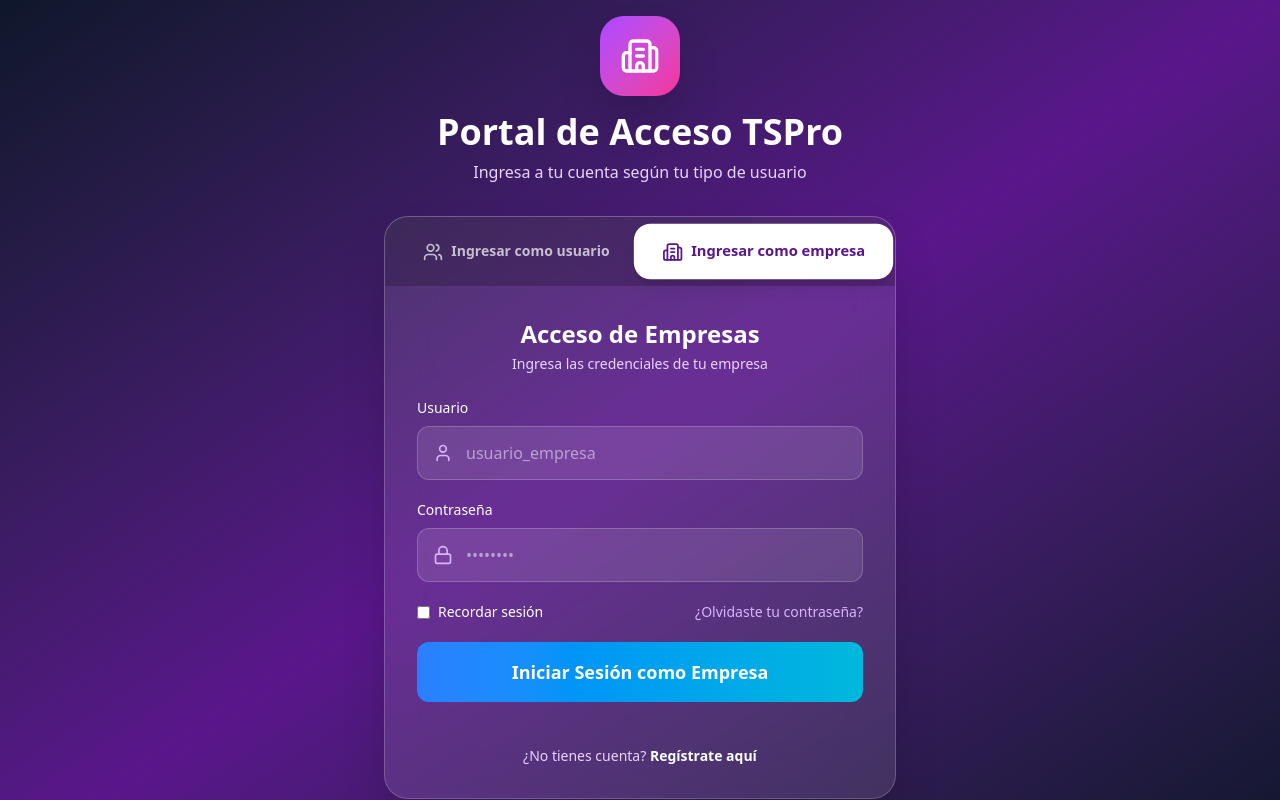
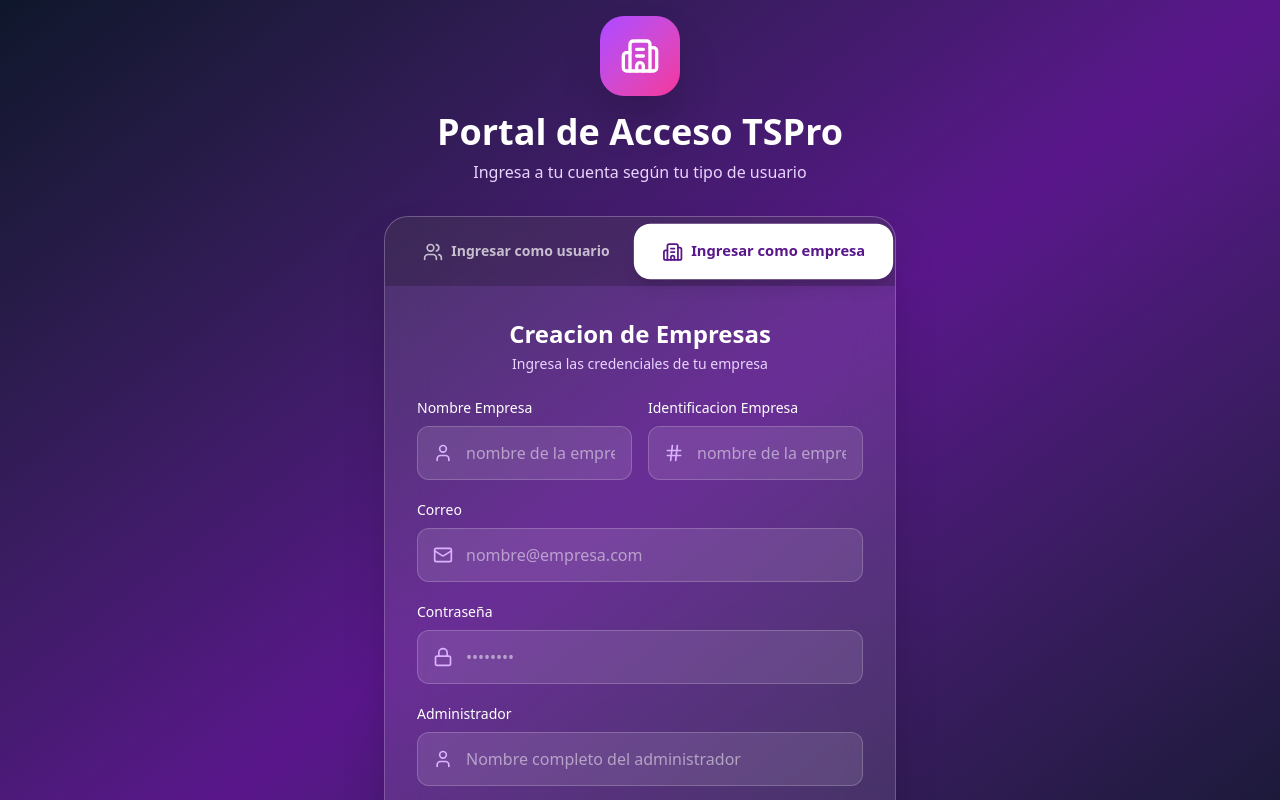
Before and after one commit to Larrymolina25/TSPro, a React (Vite) app: page /auth in a window 1280 px wide. Both pictures are taken after a click on the button "Ingresar como empresa". Shown: the top 800 px of the page. Built offline with nearby package versions, Linux system fonts and the light colour scheme.

Commit message:
vista de login terminada

```diff
--- a/package.json
+++ b/package.json
@@ -17,6 +17,7 @@
     "react-dom": "^19.2.0",
     "react-hook-form": "^7.66.1",
     "react-router-dom": "^7.9.6",
+    "uuid": "^13.0.0",
     "zustand": "^5.0.8"
   },
   "devDependencies": {
--- a/src/App.jsx
+++ b/src/App.jsx
@@ -1,5 +1,5 @@
 import { BrowserRouter, Route, Routes } from 'react-router'
-import { Auth, Index } from './pages'
+import { Auth, Dashboard, Index } from './pages'
 
 const App = () => {
   return (
@@ -9,6 +9,10 @@
           path='/'
           element={<Index />}
         />
+        <Route
+          path='/dashboard'
+          element={<Dashboard />}
+        ></Route>
         {/* <Route path="/" element={<Index />} /> <Route path="/dashboard" element={<Dashboard />}> <Route path="users" element={<Users />} />
             <Route path="surveys" element={<Surveys />} />
           </Route>
--- /dev/null
+++ b/src/lib/index.js
@@ -0,0 +1 @@
+export * from './store'
--- /dev/null
+++ b/src/lib/store/zustandStore.js
@@ -0,0 +1,27 @@
+import { create } from 'zustand'
+import { persist } from 'zustand/middleware'
+
+// import { createAuthSlice } from './slices/auth.slice'
+import { createUsersSlice } from './slices/users.slice'
+import { createSurveysSlice } from './slices/surveys.slice'
+import { createCompaniesSlice } from './slices/companies.slice'
+
+export const useAppStore = create(
+  persist(
+    (set, get) => ({
+      //   ...createAuthSlice(set, get),
+      ...createUsersSlice(set, get),
+      ...createCompaniesSlice(set, get),
+      ...createSurveysSlice(set, get),
+    }),
+    {
+      name: 'app-storage',
+      partialize: (state) => ({
+        // loggedUser: state.loggedUser,
+        usersByCompany: state.usersByCompany,
+        companies: state.companies,
+        surveysByCompany: state.surveysByCompany,
+      }),
+    }
+  )
+)
--- a/src/pages/Auth.jsx
+++ b/src/pages/Auth.jsx
@@ -1,53 +1,84 @@
-// Importamos React y el hook useState para manejar estados
 import { useState } from 'react'
 
-// Importamos iconos desde lucide-react
 import { Building2, Mail, Lock, User, Hash, Users } from 'lucide-react'
+import { v4 as uuid } from 'uuid'
+
+import { useAppStore } from '../lib/store/zustandStore'
+import { useNavigate } from 'react-router-dom'
 
 const Auth = () => {
+  const navigate = useNavigate()
+  const users = useAppStore((state) => state.users)
+  const addCompany = useAppStore((state) => state.addCompany)
+  const addUser = useAppStore((state) => state.addUser)
+
   // TAB ACTIVO (usuarios o empresas)
   const [activeTab, setActiveTab] = useState('usuarios')
 
   // ESTADO para el formulario de usuarios
   const [usuariosData, setUsuariosData] = useState({
-    empresa: '',
-    identificacion: '',
     correo: '',
     password: '',
   })
 
   // ESTADO para el formulario de empresas
   const [empresasData, setEmpresasData] = useState({
-    usuario: '',
+    nombreEmpresa: '',
+    correo: '',
     password: '',
+    identificacion: '',
+    admin: '',
   })
 
   // VALIDACIÓN del login de Usuarios
   const handleLoginUsuarios = () => {
-    // Verifica que todos los campos estén llenos
-    if (
-      usuariosData.empresa &&
-      usuariosData.identificacion &&
-      usuariosData.correo &&
-      usuariosData.password
-    ) {
-      alert('✓ Login de Usuario exitoso')
-      console.log('Datos Usuario:', usuariosData)
-      // Aquí podrías redireccionar: navigate('/dashboard-usuarios')
-    } else {
+    if (!usuariosData.correo || !usuariosData.password) {
       alert('⚠ Por favor completa todos los campos')
+      return
     }
+
+    const currentUser = users?.find(
+      (user) => user?.correo === usuariosData?.correo && user?.password === usuariosData?.password
+    )
+
+    if (!currentUser || !currentUser?.active) {
+      alert('⚠ Usuario o contraseña incorrectos, o usuario inactivo')
+      return
+    }
+
+    alert('✓ Login de Usuario exitoso')
+    localStorage.setItem('currentUser', JSON.stringify(currentUser))
+    navigate('/dashboard')
   }
 
   // VALIDACIÓN del login de Empresas
   const handleLoginEmpresas = () => {
-    if (empresasData.usuario && empresasData.password) {
-      alert('✓ Login de Empresa exitoso')
-      console.log('Datos Empresa:', empresasData)
-      // Aquí podrías redireccionar: navigate('/dashboard-empresas')
-    } else {
+    if (
+      !empresasData.correo ||
+      !empresasData.password ||
+      !empresasData.nombreEmpresa ||
+      !empresasData.identificacion ||
+      !empresasData.admin
+    ) {
       alert('⚠ Por favor completa todos los campos')
+      return
     }
+
+    addCompany({ id: empresasData.identificacion, nombreEmpresa: empresasData.nombreEmpresa })
+    const currentUser = {
+      id: uuid(),
+      correo: empresasData.correo,
+      nombre: empresasData.admin,
+      password: empresasData.password,
+      idCompany: empresasData.identificacion,
+      active: true,
+      isAdmin: true,
+    }
+    addUser(currentUser)
+
+    alert('✓ Empresa creada exitosamente')
+    localStorage.setItem('currentUser', JSON.stringify(currentUser))
+    navigate('/dashboard')
   }
 
   return (
@@ -110,58 +141,6 @@
                   <p className='text-purple-200 text-sm'>Completa tus datos para ingresar</p>
                 </div>
 
-                {/* Campo: Empresa */}
-                <div className='space-y-2'>
-                  <label
-                    htmlFor='empresa'
-                    className='block text-sm font-medium text-white'
-                  >
-                    Nombre de Empresa
-                  </label>
-                  <div className='relative'>
-                    <Building2 className='absolute left-4 top-1/2 transform -translate-y-1/2 w-5 h-5 text-purple-300' />
-                    <input
-                      id='empresa'
-                      type='text'
-                      placeholder='Ej: TechCorp S.A.S'
-                      value={usuariosData.empresa}
-                      onChange={(e) =>
-                        setUsuariosData({
-                          ...usuariosData,
-                          empresa: e.target.value,
-                        })
-                      }
-                      className='w-full pl-12 pr-4 py-3.5 bg-white/10 border border-white/20 rounded-xl text-white'
-                    />
-                  </div>
-                </div>
-
-                {/* Campo: Identificación */}
-                <div className='space-y-2'>
-                  <label
-                    htmlFor='identificacion'
-                    className='block text-sm font-medium text-white'
-                  >
-                    Identificación
-                  </label>
-                  <div className='relative'>
-                    <Hash className='absolute left-4 top-1/2 transform -translate-y-1/2 w-5 h-5 text-purple-300' />
-                    <input
-                      id='identificacion'
-                      type='text'
-                      placeholder='Ej: 1234567890'
-                      value={usuariosData.identificacion}
-                      onChange={(e) =>
-                        setUsuariosData({
-                          ...usuariosData,
-                          identificacion: e.target.value,
-                        })
-                      }
-                      className='w-full pl-12 pr-4 py-3.5 bg-white/10 border border-white/20 rounded-xl text-white'
-                    />
-                  </div>
-                </div>
-
                 {/* Campo: Correo */}
                 <div className='space-y-2'>
                   <label
@@ -219,7 +198,7 @@
                   onClick={handleLoginUsuarios}
                   className='w-full bg-gradient-to-r from-purple-500 to-pink-500 text-white py-4 rounded-xl font-bold text-lg'
                 >
-                  Iniciar Sesión como Usuario
+                  Iniciar Sesión
                 </button>
               </div>
             )}
@@ -231,29 +210,81 @@
               <div className='space-y-5 animate-fadeIn'>
                 {/* Título */}
                 <div className='text-center mb-6'>
-                  <h2 className='text-2xl font-bold text-white mb-1'>Acceso de Empresas</h2>
+                  <h2 className='text-2xl font-bold text-white mb-1'>Creacion de Empresas</h2>
                   <p className='text-purple-200 text-sm'>Ingresa las credenciales de tu empresa</p>
                 </div>
 
-                {/* Campo: Usuario */}
+                <div className='flex w-full gap-4'>
+                  {/* Campo: Nombre Empresa */}
+                  <div className='space-y-2'>
+                    <label
+                      htmlFor='nombre-empresa'
+                      className='block text-sm font-medium text-white'
+                    >
+                      Nombre Empresa
+                    </label>
+                    <div className='relative'>
+                      <User className='absolute left-4 top-1/2 transform -translate-y-1/2 w-5 h-5 text-purple-300' />
+                      <input
+                        id='nombre-empresa'
+                        type='text'
+                        placeholder='nombre de la empresa'
+                        value={empresasData.nombreEmpresa}
+                        onChange={(e) =>
+                          setEmpresasData({
+                            ...empresasData,
+                            nombreEmpresa: e.target.value,
+                          })
+                        }
+                        className='w-full pl-12 pr-4 py-3.5 bg-white/10 border border-white/20 rounded-xl text-white'
+                      />
+                    </div>
+                  </div>
+
+                  <div className='space-y-2'>
+                    <label
+                      htmlFor='id-empresa'
+                      className='block text-sm font-medium text-white'
+                    >
+                      Identificacion Empresa
+                    </label>
+                    <div className='relative'>
+                      <Hash className='absolute left-4 top-1/2 transform -translate-y-1/2 w-5 h-5 text-purple-300' />
+                      <input
+                        id='id-empresa'
+                        type='text'
+                        placeholder='nombre de la empresa'
+                        value={empresasData.identificacion}
+                        onChange={(e) =>
+                          setEmpresasData({
+                            ...empresasData,
+                            identificacion: e.target.value,
+                          })
+                        }
+                        className='w-full pl-12 pr-4 py-3.5 bg-white/10 border border-white/20 rounded-xl text-white'
+                      />
+                    </div>
+                  </div>
+                </div>
+
                 <div className='space-y-2'>
                   <label
-                    htmlFor='usuario-empresa'
+                    htmlFor='correo-empresa'
                     className='block text-sm font-medium text-white'
                   >
-                    Usuario
+                    Correo
                   </label>
                   <div className='relative'>
-                    <User className='absolute left-4 top-1/2 transform -translate-y-1/2 w-5 h-5 text-purple-300' />
+                    <Mail className='absolute left-4 top-1/2 transform -translate-y-1/2 w-5 h-5 text-purple-300' />
                     <input
-                      id='usuario-empresa'
-                      type='text'
-                      placeholder='usuario_empresa'
-                      value={empresasData.usuario}
+                      id='correo-empresa'
+                      type='email'
+                      placeholder='nombre@empresa.com'
+                      value={empresasData.correo}
                       onChange={(e) =>
                         setEmpresasData({
                           ...empresasData,
-                          usuario: e.target.value,
+                          correo: e.target.value,
                         })
                       }
                       className='w-full pl-12 pr-4 py-3.5 bg-white/10 border border-white/20 rounded-xl text-white'
@@ -287,19 +318,29 @@
                   </div>
                 </div>
 
-                {/* Checkbox + ¿Olvidaste contraseña? */}
-                <div className='flex items-center justify-between text-sm mt-4'>
-                  <label className='flex items-center text-white cursor-pointer'>
+                <div className='space-y-2'>
+                  <label
+                    htmlFor='admin-empresa'
+                    className='block text-sm font-medium text-white'
+                  >
+                    Administrador
+                  </label>
+                  <div className='relative'>
+                    <User className='absolute left-4 top-1/2 transform -translate-y-1/2 w-5 h-5 text-purple-300' />
                     <input
-                      type='checkbox'
-                      className='mr-2 rounded'
+                      id='admin-empresa'
+                      type='text'
+                      placeholder='Nombre completo del administrador'
+                      value={empresasData.admin}
+                      onChange={(e) =>
+                        setEmpresasData({
+                          ...empresasData,
+                          admin: e.target.value,
+                        })
+                      }
+                      className='w-full pl-12 pr-4 py-3.5 bg-white/10 border border-white/20 rounded-xl text-white'
                     />
-                    <span>Recordar sesión</span>
-                  </label>
-
-                  <button className='text-purple-300 hover:text-purple-200 font-medium'>
-                    ¿Olvidaste tu contraseña?
-                  </button>
+                  </div>
                 </div>
 
                 {/* BOTÓN enviar */}
@@ -307,18 +348,8 @@
                   onClick={handleLoginEmpresas}
                   className='w-full bg-gradient-to-r from-blue-500 to-cyan-500 text-white py-4 rounded-xl font-bold text-lg'
                 >
-                  Iniciar Sesión como Empresa
+                  Crear Empresa
                 </button>
-
-                {/* Registro */}
-                <div className='text-center mt-6'>
-                  <p className='text-purple-200 text-sm'>
-                    ¿No tienes cuenta?{' '}
-                    <button className='text-white font-semibold hover:text-purple-300'>
-                      Regístrate aquí
-                    </button>
-                  </p>
-                </div>
               </div>
             )}
           </div>
@@ -326,7 +357,7 @@
 
         {/* FOOTER */}
         <p className='text-center text-sm text-purple-200 mt-8'>
-          Sistema seguro de autenticación • © 2024
+          Sistema seguro de autenticación • © 2025
         </p>
       </div>
 
--- a/src/pages/index.js
+++ b/src/pages/index.js
@@ -1,2 +1,3 @@
 export { default as Index } from './Index.jsx'
 export { default as Auth } from './Auth'
+export { default as Dashboard } from './Dashboard'
```
Also changed, not shown: src/lib/store/slices/companies.slice.js (added, +10 -0 lines), src/lib/store/slices/surveys.slice.js (added, +34 -0 lines), src/lib/store/slices/users.slice.js (added, +32 -0 lines), src/pages/Dashboard.jsx (added, +54 -0 lines), src/lib/store/slices/auth.slice.js (added), 1 other file (tests, documents, lock files or other folders).
